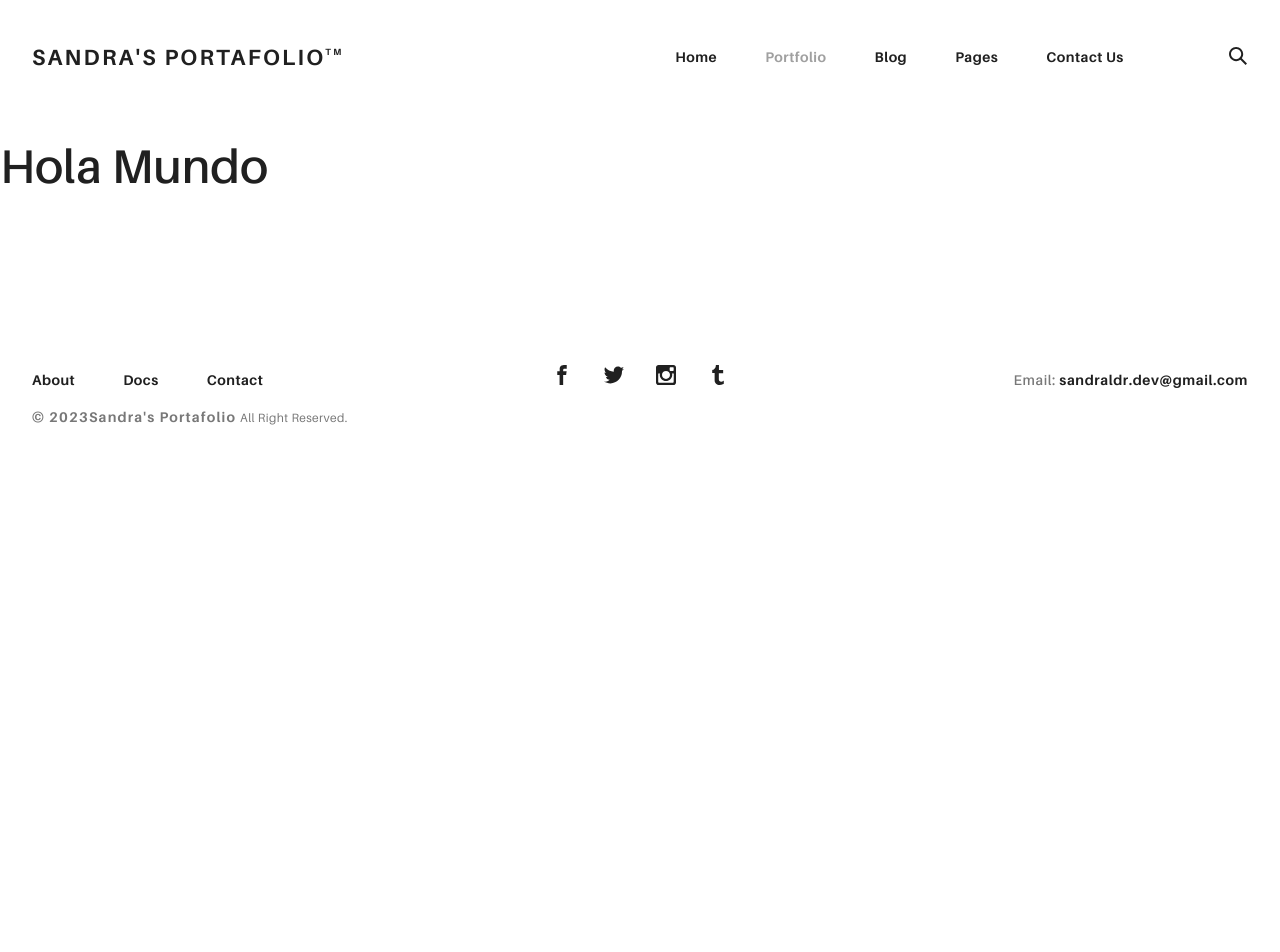
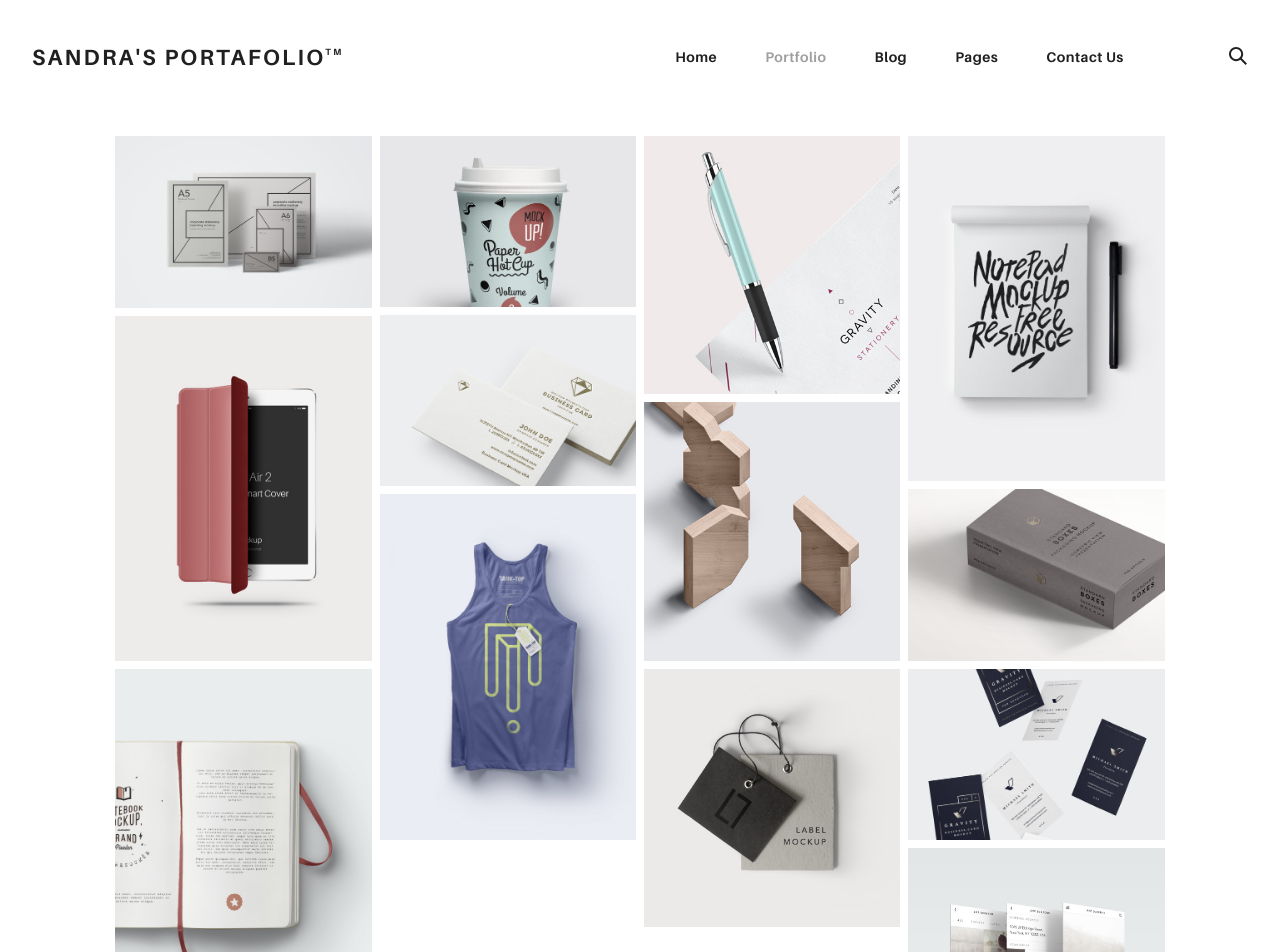
Before and after one commit to sandraldr27/Portafolio, an Angular app: page / in a window 1280 px wide. Shown: the top 952 px of the page. Before the commit the page ends 800 px from the top, so only its background shows below. Built offline with nearby package versions, Linux system fonts and the light colour scheme.

Commit message:
Create the portfolio component and add HTML code to portfolio.component.html

```diff
--- a/src/app/app.component.html
+++ b/src/app/app.component.html
@@ -1,9 +1,6 @@
 <app-header></app-header>
-<br>
-<br>
-<br>
-<br>
-<br>
-<h1>Hola Mundo</h1>
+<section class="ae-container-fluid rk-main">
+  <app-portafolio></app-portafolio>
+</section>
 
 <app-footer></app-footer>
--- a/src/app/app.module.ts
+++ b/src/app/app.module.ts
@@ -5,12 +5,14 @@ import { AppRoutingModule } from './app-routing.module';
 import { AppComponent } from './app.component';
 import { HeaderComponent } from './shared/header/header.component';
 import { FooterComponent } from './shared/footer/footer.component';
+import { PortafolioComponent } from './pages/portafolio/portafolio.component';
 
 @NgModule({
   declarations: [
     AppComponent,
     HeaderComponent,
-    FooterComponent
+    FooterComponent,
+    PortafolioComponent
   ],
   imports: [
     BrowserModule,
--- /dev/null
+++ b/src/app/pages/portafolio/portafolio.component.html
@@ -0,0 +1,56 @@
+<section class="ae-container-fluid ae-container-fluid--inner rk-portfolio">
+    <div class="ae-masonry ae-masonry-md-2 ae-masonry-xl-4"><a href="portfolio-item.html" class="rk-item ae-masonry__item"><img src="assets/img/project-1.jpg" alt="">
+        <div class="item-meta">
+          <h2>Essential Stationery</h2>
+          <p>Branding</p>
+        </div></a><a href="portfolio-item.html" class="rk-item ae-masonry__item"><img src="assets/img/project-2.jpg" alt="">
+        <div class="item-meta">
+          <h2>Pickled Tousled</h2>
+          <p>Art Direction</p>
+        </div></a><a href="portfolio-item.html" class="rk-item ae-masonry__item"><img src="assets/img/project-3.jpg" alt="">
+        <div class="item-meta">
+          <h2>Waistcoat vegan</h2>
+          <p>Graphic Design</p>
+        </div></a><a href="portfolio-item.html" class="rk-item ae-masonry__item"><img src="assets/img/project-4.jpg" alt="">
+        <div class="item-meta">
+          <h2>Tumblr hammock</h2>
+          <p>Packaging</p>
+        </div></a><a href="portfolio-item.html" class="rk-item ae-masonry__item"><img src="assets/img/project-5.jpg" alt="">
+        <div class="item-meta">
+          <h2>Biodiesel etsy</h2>
+          <p>Branding</p>
+        </div></a><a href="portfolio-item.html" class="rk-item ae-masonry__item"><img src="assets/img/project-6.jpg" alt="">
+        <div class="item-meta">
+          <h2>Gentrify artisan</h2>
+          <p>Graphic Design</p>
+        </div></a><a href="portfolio-item.html" class="rk-item ae-masonry__item"><img src="assets/img/project-7.jpg" alt="">
+        <div class="item-meta">
+          <h2>Plaid austin</h2>
+          <p>Graphic Design</p>
+        </div></a><a href="portfolio-item.html" class="rk-item ae-masonry__item"><img src="assets/img/project-8.jpg" alt="">
+        <div class="item-meta">
+          <h2>Trust fund</h2>
+          <p>Packaging</p>
+        </div></a><a href="portfolio-item.html" class="rk-item ae-masonry__item"><img src="assets/img/project-9.jpg" alt="">
+        <div class="item-meta">
+          <h2>Gentrify pork</h2>
+          <p>Branding</p>
+        </div></a><a href="portfolio-item.html" class="rk-item ae-masonry__item"><img src="assets/img/project-10.jpg" alt="">
+        <div class="item-meta">
+          <h2>Waistcoat ugh</h2>
+          <p>UI/UX</p>
+        </div></a><a href="portfolio-item.html" class="rk-item ae-masonry__item"><img src="assets/img/project-11.jpg" alt="">
+        <div class="item-meta">
+          <h2>Deep v kogi</h2>
+          <p>Graphic Design</p>
+        </div></a><a href="portfolio-item.html" class="rk-item ae-masonry__item"><img src="assets/img/project-12.jpg" alt="">
+        <div class="item-meta">
+          <h2>Venmo trust</h2>
+          <p>Packaging</p>
+        </div></a><a href="portfolio-item.html" class="rk-item ae-masonry__item"><img src="assets/img/project-13.jpg" alt="">
+        <div class="item-meta">
+          <h2>Venmo trust</h2>
+          <p>Ui/UX</p>
+        </div></a>
+    </div>
+  </section>
--- a/src/app/shared/footer/footer.component.html
+++ b/src/app/shared/footer/footer.component.html
@@ -9,7 +9,7 @@
         <li class="rk-menu__item"><a href="contact.html" class="rk-menu__link">Contact</a>
         </li>
       </ul>
-      <p class="rk-footer__text rk-footer__copy "> <span class="ae-u-bold">© </span><span class="ae-u-bolder">{{ anio }}Sandra's Portafolio </span>All Right Reserved.</p>
+      <p class="rk-footer__text rk-footer__copy "> <span class="ae-u-bold">© </span><span class="ae-u-bolder">{{ anio }} Sandra's Portafolio </span>All Right Reserved.</p>
     </div>
     <div class="ae-grid__item item-lg-4 au-xs-ta-center"><a href="#0" class="rk-social-btn ">
         <svg>
```
Also changed, not shown: src/app/pages/portafolio/portafolio.component.ts (added, +10 -0 lines), src/app/pages/portafolio/portafolio.component.css (added), 1 other file (tests, documents, lock files or other folders).
